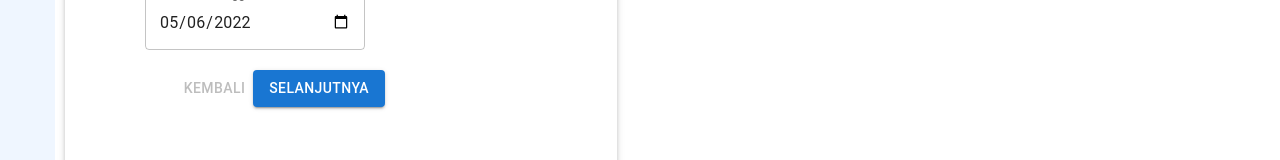
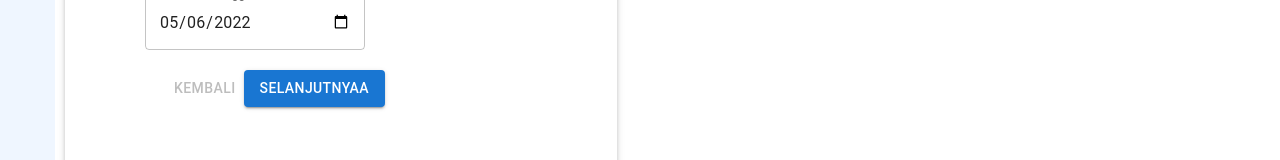
Before and after one commit to Mini-Project-Vaccine-Booking-System/Vaccine_Booking_System-React, a React (Create React App) app: page /fitur/tiketVaksin in a window 1280 px wide. Shown: the part 360-520 px from the top of the page. Built offline with nearby package versions, Linux system fonts and the light colour scheme.

Commit message:
<fix>(common): fix bugs stepper in aturTiketVaksin

```diff
--- a/public/index.html
+++ b/public/index.html
@@ -24,7 +24,7 @@
       work correctly both with client-side routing and a non-root public URL.
       Learn how to configure a non-root public URL by running `npm run build`.
     -->
-    <title>React App</title>
+    <title>VaksinQu</title>
   </head>
   <body>
     <noscript>You need to enable JavaScript to run this app.</noscript>
--- a/src/App.css
+++ b/src/App.css
@@ -21,8 +21,9 @@ main {
 .sidebar {
   background: rgba(102, 167, 255, 0.1);
   color: rgb(0, 0, 0);
-  height: 100vh;
+  height: 1000px;
   overflow-y: auto;
+  /* position:fixed; */
 }
 
 .top_section {
--- a/src/config/NavbarList.js
+++ b/src/config/NavbarList.js
@@ -106,7 +106,7 @@ const NavBarList = ({ children }) => {
 
   return (
     <>
-      <AppBar position="static">
+      <AppBar position="" className="sticky -top-0 z-10">
         <Toolbar>
           <IconButton
             size="large"
--- a/src/pages/Home.jsx
+++ b/src/pages/Home.jsx
@@ -49,7 +49,7 @@ export default function Home(props) {
   };
   console.log(props);
   return (
-    <div className="ml-5 mt-5">
+    <div className="ml-5 mt-5 ">
       <h1 className="text-3xl font-medium mb-10">Dashboard</h1>
       <div className="flex flex-row justify-evenly mb-10">
         <div class="flex justify-center">
--- a/src/pages/aturTiketVaksin/pendaftaran/AturTiketVaksin.jsx
+++ b/src/pages/aturTiketVaksin/pendaftaran/AturTiketVaksin.jsx
@@ -140,7 +140,7 @@ export const AturTiketVaksin = () => {
                         Selanjutnya
                       </Button> */}
                       {activeStep !== steps.length &&
-                        (completed[activeStep] ? (
+                        (completed[activeStep === steps.length] ? (
                           `Sudah Selesai`
                         ) : (
                           <Button
@@ -150,9 +150,10 @@ export const AturTiketVaksin = () => {
                           >
                             {completedSteps() === totalSteps() - 1
                               ? "Kirim"
-                              : "Selanjutnya"}
+                              : "Selanjutnyaa"}
                           </Button>
-                        ))}
+                        )
+                        )}
                     </div>
                   </div>
                 </div>
```
